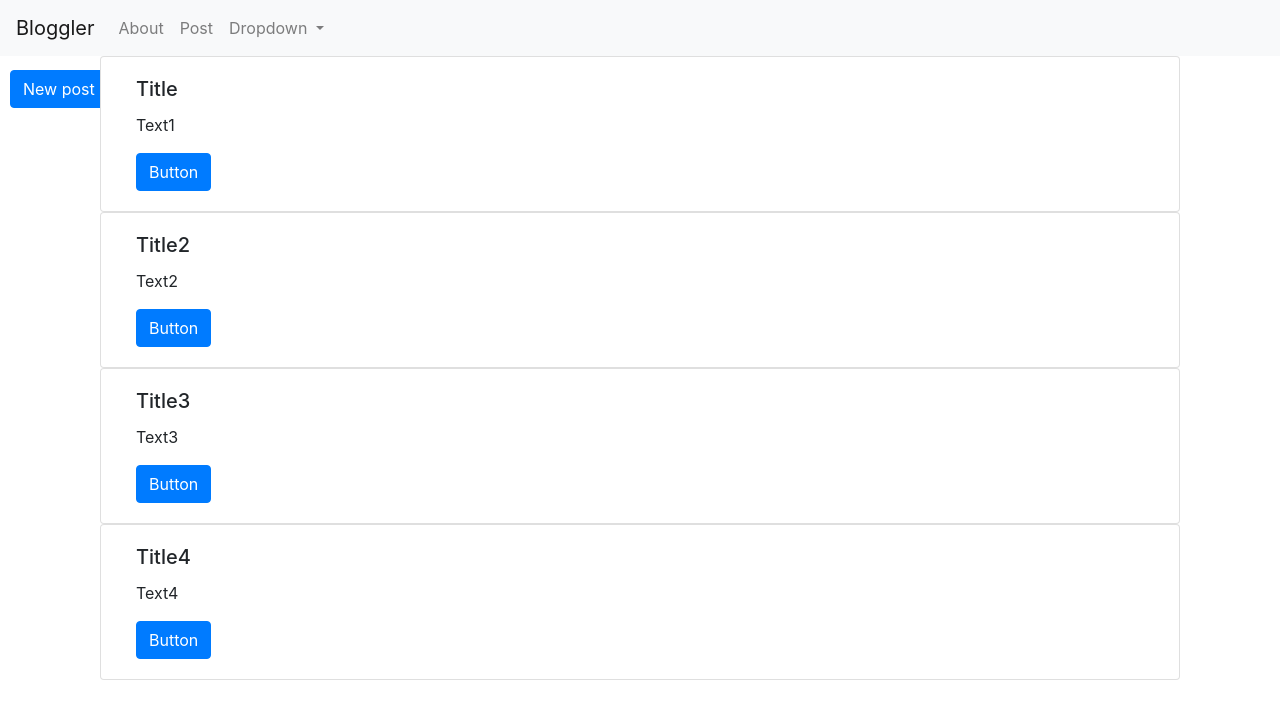
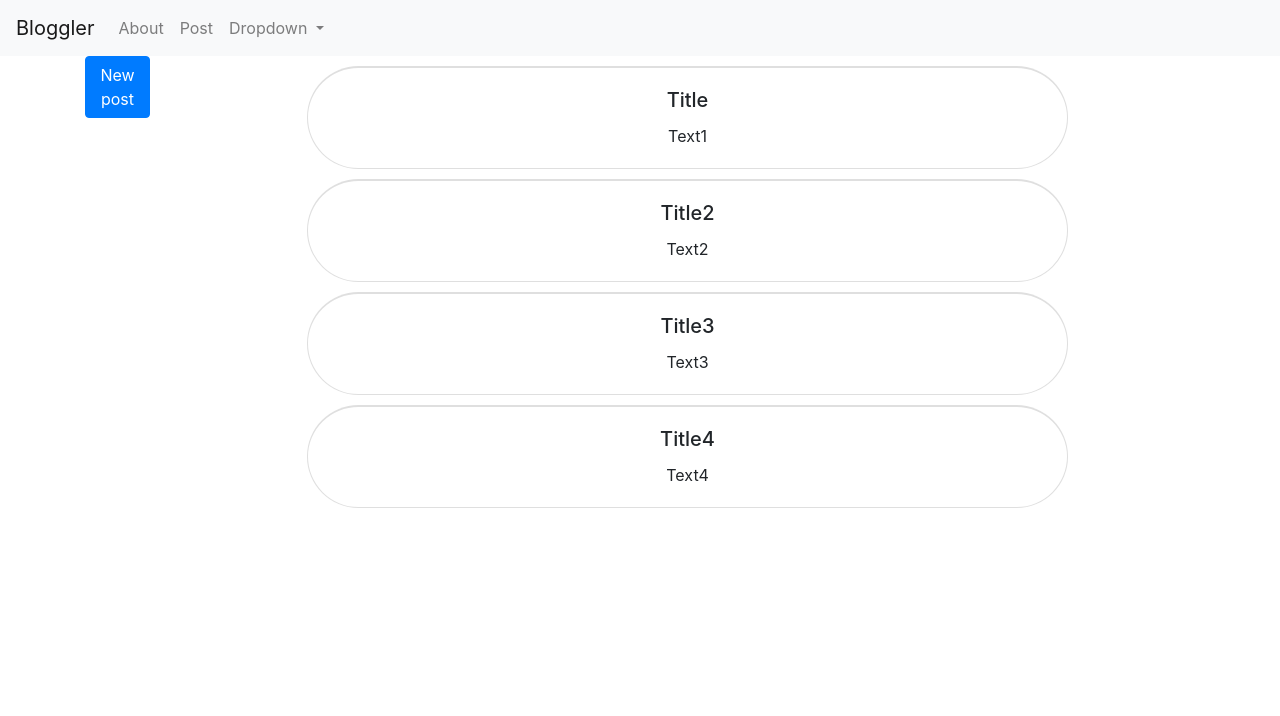
Before and after one commit to IoanCristianRadu/Angular, an Angular app: page /posts in a window 1280 px wide. Shown: the top 716 px of the page. Built offline with nearby package versions, Linux system fonts and the light colour scheme.

Commit message:
Pretty posts

```diff
--- a/src/app/about/about.component.html
+++ b/src/app/about/about.component.html
@@ -1,3 +1,4 @@
+<div class="container">
   <div id="carouselExampleIndicators" class="carousel slide" data-ride="carousel">
     <ol class="carousel-indicators">
       <li data-target="#carouselExampleIndicators" data-slide-to="0" class="active"></li>
@@ -6,10 +7,13 @@
     </ol>
     <div class="carousel-inner">
       <div class="carousel-item active">
-        <img src="http://www.wallpapereast.com/static/images/cool-wallpapers-background-wallpapers-wallfive.jpg" class="d-block w-100">
+        <img src="http://www.wallpapereast.com/static/images/cool-wallpapers-background-wallpapers-wallfive.jpg"
+          class="d-block w-100">
       </div>
       <div class="carousel-item">
-      <img src="http://www.wallpapereast.com/static/images/beauty-nature-reflections-wallpaper-hd-images-631kdv5nbt.jpg" class="d-block w-100">
+        <img
+          src="http://www.wallpapereast.com/static/images/beauty-nature-reflections-wallpaper-hd-images-631kdv5nbt.jpg"
+          class="d-block w-100">
       </div>
       <div class="carousel-item">
         <img src="http://www.wallpapereast.com/static/images/cool-wallpapers_4.jpg" class="d-block w-100">
@@ -24,3 +28,4 @@
       <span class="sr-only">Next</span>
     </a>
   </div>
+</div>
--- a/src/app/app.component.html
+++ b/src/app/app.component.html
@@ -1,5 +1,2 @@
 <app-header></app-header>
-
-<div class="container">
-    <router-outlet></router-outlet>
-</div>
+<router-outlet></router-outlet>
--- a/src/app/posts/posts.component.css
+++ b/src/app/posts/posts.component.css
@@ -1,5 +1,8 @@
-.fixedTopLeft{
-    position: absolute;
-    top: 70px;
-    left: 10px;
+.myBorderTop10{
+    margin-top: 10px;
+    border-top-width: 2px;
 }
+
+.myTextAlignCenter{
+    text-align: center;
+}
--- a/src/app/posts/posts.component.html
+++ b/src/app/posts/posts.component.html
@@ -1,11 +1,15 @@
+<div class="container">
+  <div class="row">
+    <div class="col-1">
       <!-- Button trigger modal -->
-<div class="container">
       <button type="button" class="btn btn-primary fixedTopLeft" data-toggle="modal" data-target="#exampleModalCenter">
         New post
       </button>
-
+    </div>
+    <div class="col-11">
       <!-- Modal -->
-    <div class="modal fade" id="exampleModalCenter" tabindex="-1" role="dialog" aria-labelledby="exampleModalCenterTitle" aria-hidden="true">
+      <div class="modal fade" id="exampleModalCenter" tabindex="-1" role="dialog"
+        aria-labelledby="exampleModalCenterTitle" aria-hidden="true">
         <div class="modal-dialog modal-dialog-centered" role="document">
           <div class="modal-content">
             <div class="modal-header">
@@ -19,28 +23,30 @@
               <form class="was-validated">
                 <div class="mb-3">
                   <label for="Title">Title</label>
-                <textarea class="form-control" id="Title" [(ngModel)]="title" name="title" required>{{title}}</textarea>
+                  <textarea class="form-control" id="Title" [(ngModel)]="title" name="title"
+                    required>{{title}}</textarea>
                 </div>
                 <div class="mb-3">
                   <label for="content">Content</label>
-                <textarea class="form-control" id="content" [(ngModel)]="content" name="content" required>{{content}}</textarea>
+                  <textarea class="form-control" id="content" [(ngModel)]="content" name="content"
+                    required>{{content}}</textarea>
                 </div>
                 <div class="modal-footer">
                   <button type="button" class="btn btn-secondary" data-dismiss="modal">Close</button>
                   <button type="submit" class="btn btn-primary" (click)="addPost()" data-dismiss="modal">Post</button>
                 </div>
-            </form> <!--/Form-->
+              </form>
+              <!--/Form-->
             </div>
           </div>
         </div>
       </div>
-
-
-  <div class="card w-80 container" *ngFor="let post of posts">
-      <div class="card-body">
+      <div class="card w-75 container rounded-pill myBorderTop10" *ngFor="let post of posts">
+        <div class="card-body myTextAlignCenter">
           <h5 class="card-title">{{post.title}}</h5>
           <p class="card-text">{{post.content}}</p>
-        <a href="#" class="btn btn-primary">Button</a>
         </div>
       </div>
     </div>
+  </div>
+</div>
```
Lines whose indentation alone changed are shown as unchanged.
